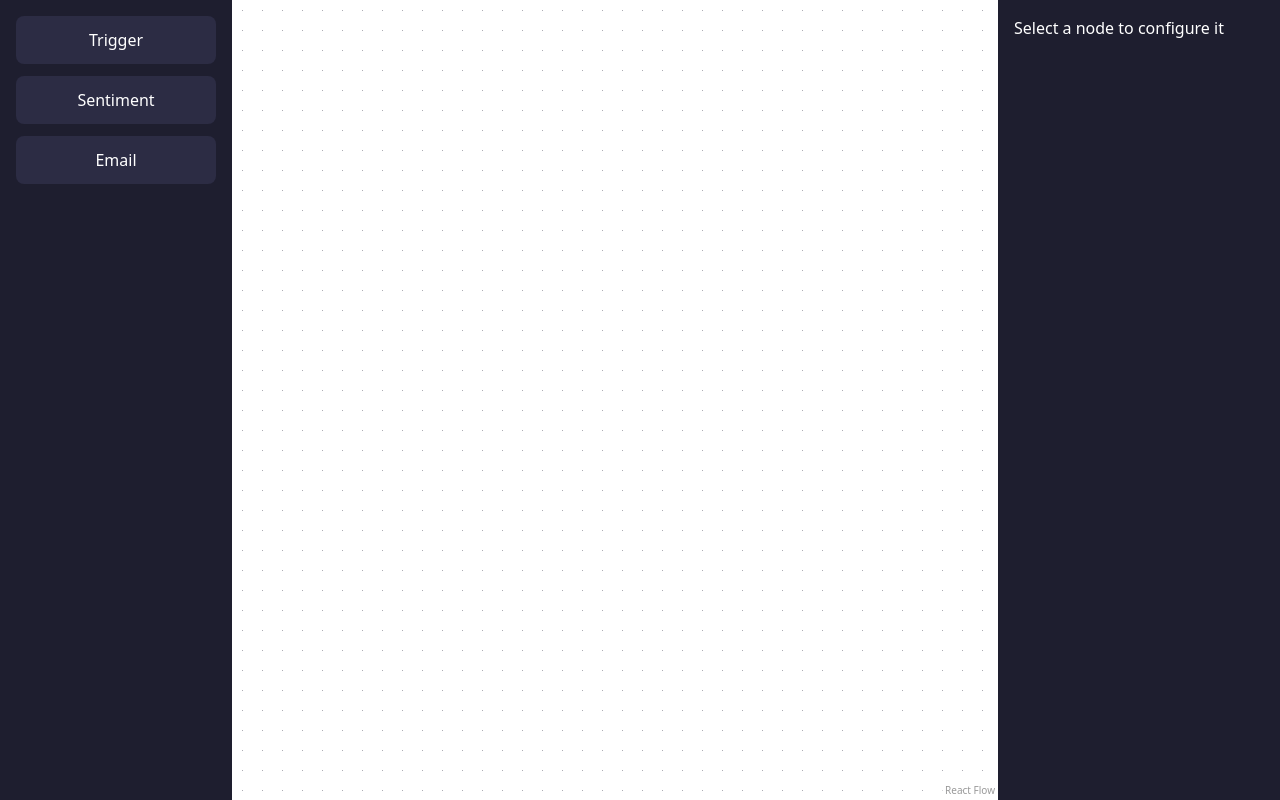
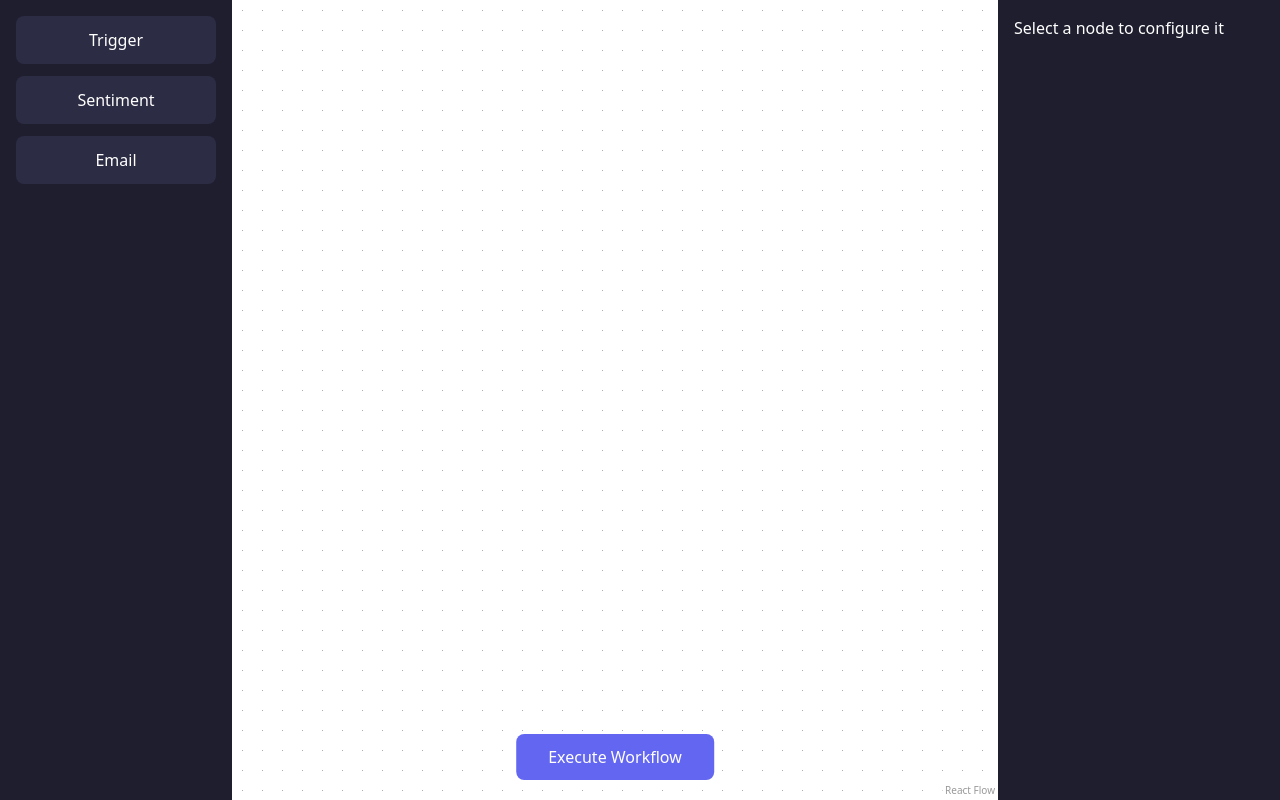
Before and after one commit to Rasuib/ai-workflow, a React (Vite) app in the folder client/: page / in a window 1280 px wide. Built offline with nearby package versions, Linux system fonts and the light colour scheme.

Commit message:
feat:Execute button

```diff
--- a/client/index.html
+++ b/client/index.html
@@ -4,7 +4,7 @@
     <meta charset="UTF-8" />
     <link rel="icon" type="image/svg+xml" href="/vite.svg" />
     <meta name="viewport" content="width=device-width, initial-scale=1.0" />
-    <title>client</title>
+    <title>AI Workflow Builder</title>
   </head>
   <body>
     <div id="root"></div>
--- a/client/src/App.jsx
+++ b/client/src/App.jsx
@@ -22,6 +22,34 @@ function AppContent() {
     setSelectedNodeId(node.id);
   };
 
+  const handleExecute = async () => {
+    const workflow = serializeWorkflow(nodes, edges);
+    try{
+      const response = await axios.post('http://localhost:3000/workflow/execute', workflow);
+      console.log('Execution results:', response.data);
+      setResults(response.data);
+
+
+      const resultMap = {};
+      response.data.results.forEach(result => {
+        resultMap[result.nodeId] = result;
+      });
+
+      setNodes((nds) => nds.map((n) => ({
+        ...n,
+        data: {
+          ...n.data,
+          executionResult: resultMap[n.id] || null,
+        },
+      })));
+
+
+    }
+    catch (error) {
+      console.error('Execution error:', error.response ? error.response.data : error.message);
+      setResults({ error: error.response ? error.response.data : error.message });
+    }
+  }
   const onConfigClose = () => {
     setSelectedNodeId(null);
   }
@@ -76,6 +104,29 @@ function AppContent() {
           nodeTypes={nodeTypes}
         >
           <Background />
+          <div style={{
+    position: 'absolute',
+    bottom: '20px',
+    left: '50%',
+    transform: 'translateX(-50%)',
+    zIndex: 10,
+    display: 'flex',
+    flexDirection: 'column',
+    alignItems: 'center',
+    gap: '8px'
+}}>
+    <button onClick={handleExecute} style={{
+        padding: '12px 32px',
+        background: '#6366f1',
+        color: 'white',
+        border: 'none',
+        borderRadius: '8px',
+        cursor: 'pointer',
+        fontSize: '16px',
+    }}>
+        Execute Workflow
+    </button>
+</div>
 
         </ReactFlow>
       </div>
```
